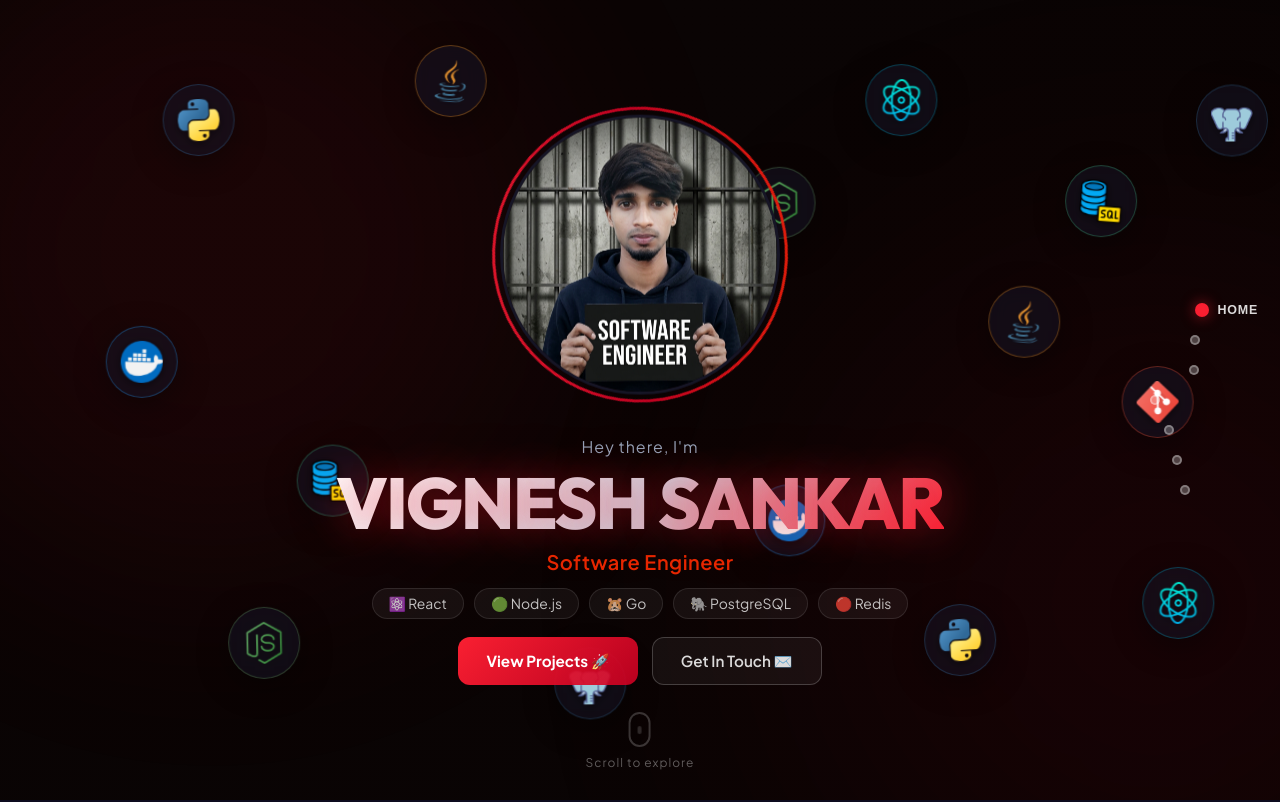
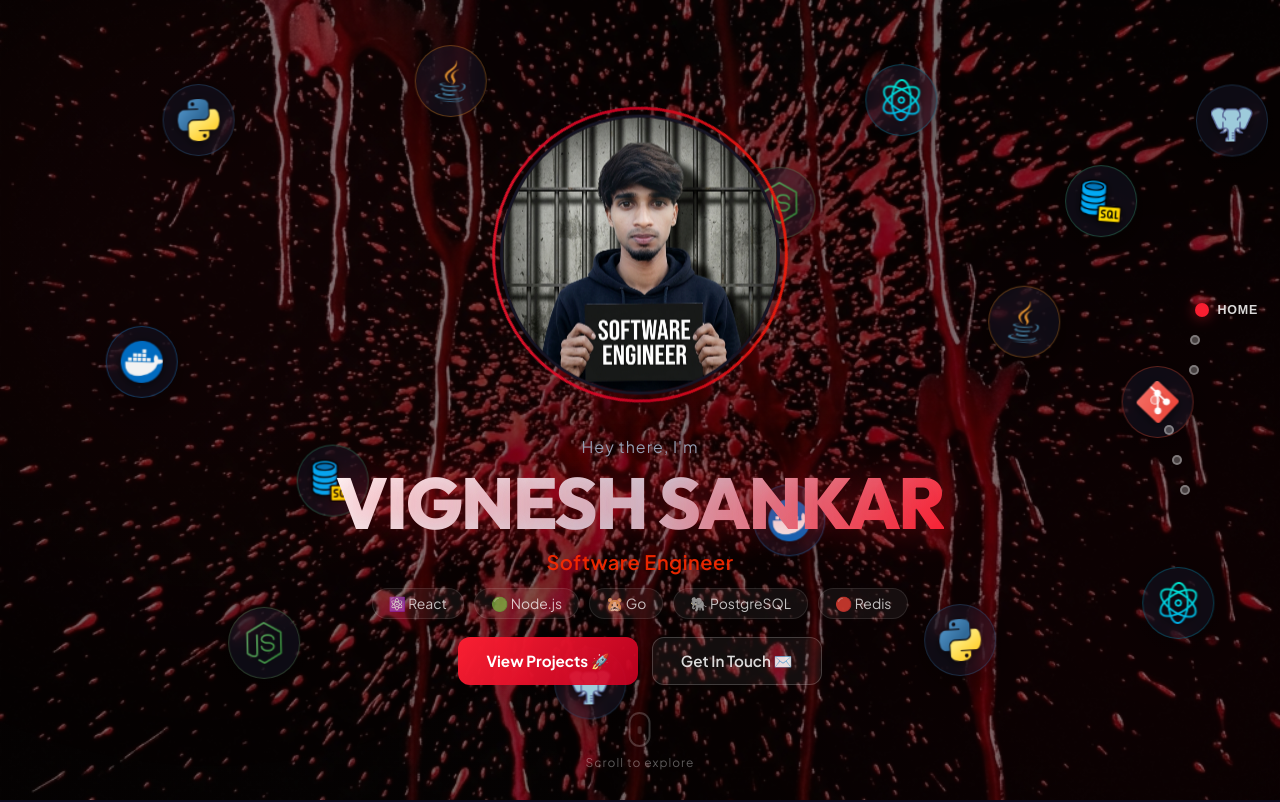
Before and after one commit to vignesh-s-001/Personal-Portfolio, a React (Vite) app: page / in a window 1280 px wide. Shown: the top 802 px of the page. Built offline with nearby package versions, Linux system fonts and the light colour scheme.

Commit message:
Apply red background to all pages and add blood splatter texture

```diff
--- a/src/App.css
+++ b/src/App.css
@@ -23,6 +23,19 @@ body {
   inset: 0;
   pointer-events: none;
   z-index: 8;
+}
+
+/* Bloody Splatter Texture Overlay */
+.blood-overlay {
+  position: fixed;
+  inset: 0;
+  pointer-events: none;
+  z-index: 1;
+  background-size: cover;
+  background-position: center;
+  background-repeat: no-repeat;
+  mix-blend-mode: screen; /* Screens out the pure black background of the image */
+  opacity: 0.45; /* Semi-transparent so it's a subtle texture */
 }
 
 
@@ -145,8 +158,7 @@ body {
   flex-direction: column;
   justify-content: center;
   position: relative;
-  /* Solid base so fixed bubbles never show through content */
-  background: var(--bg-dark);
+  background: transparent;
 }
 
 .section-inner {
--- a/src/App.jsx
+++ b/src/App.jsx
@@ -10,6 +10,7 @@ import gitLogo from './assets/git.png'
 import nodejsLogo from './assets/node js.png'
 import postgresLogo from './assets/postgres.png'
 import mugshotImg from './assets/mugshot.png'
+import bloodBg from './assets/blood.png'
 import './App.css'
 
 gsap.registerPlugin(Draggable)
@@ -401,6 +402,9 @@ function App() {
 
   return (
     <div ref={containerRef} className="site-root">
+
+      {/* ── Blood Overlay ── */}
+      <div className="blood-overlay" style={{ backgroundImage: `url(${bloodBg})` }} />
 
       {/* ── Fixed Dot Nav ── */}
       <nav className="side-nav" aria-label="Page navigation">
```
Also changed, not shown: src/assets/blood.png (added).
